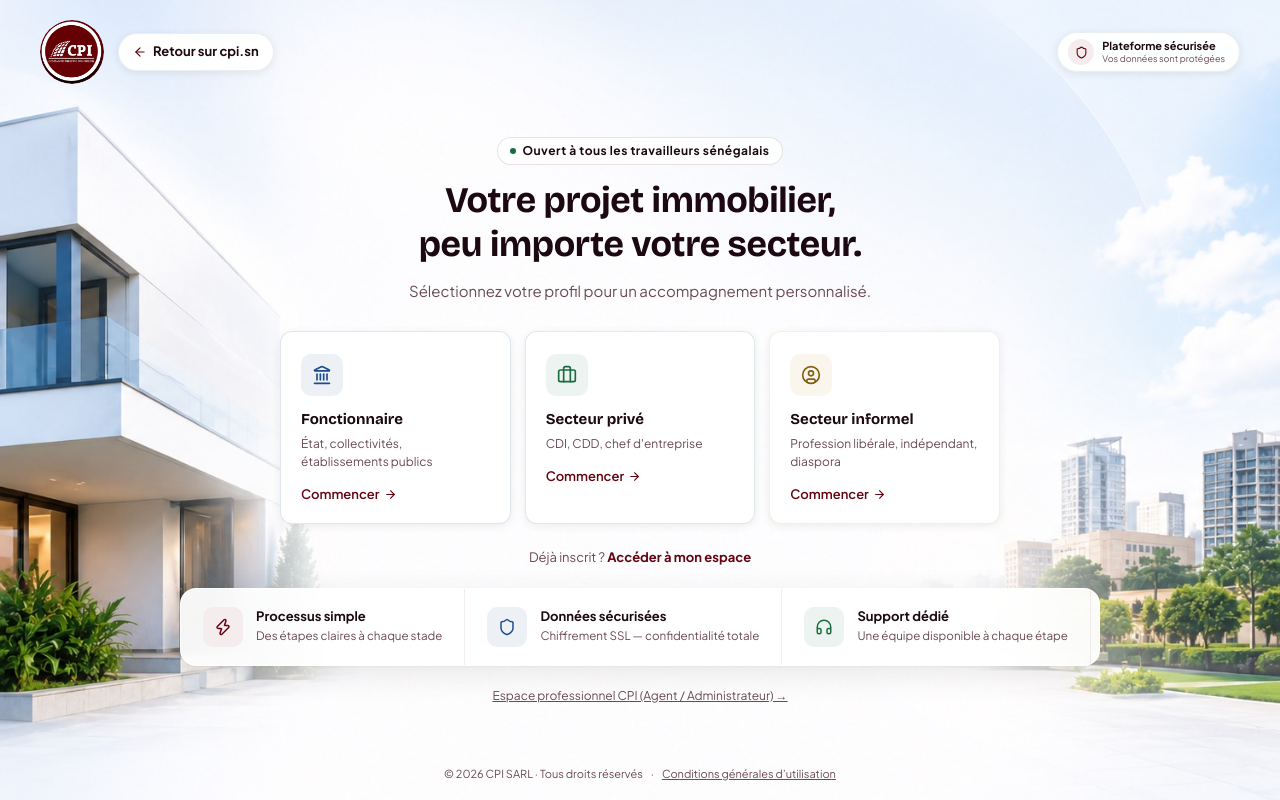
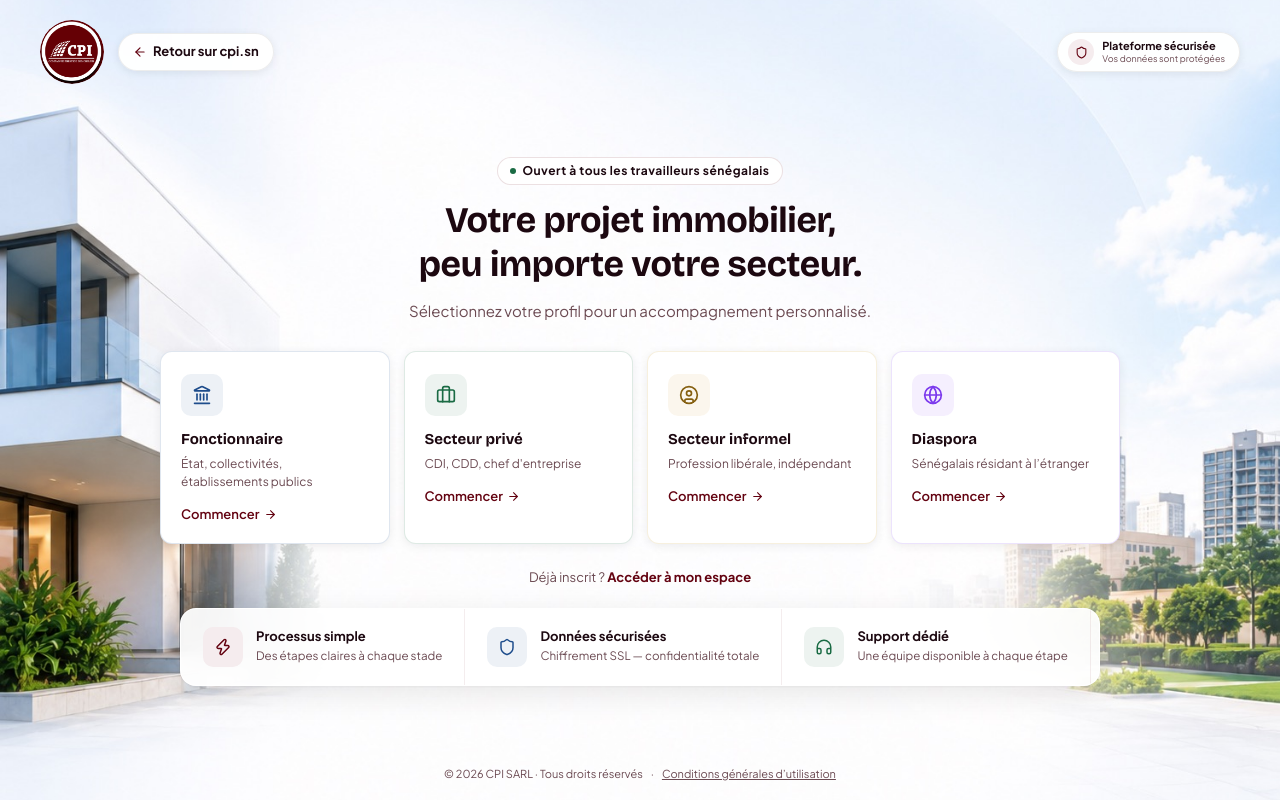
Before and after one commit to Compagnie-Prestige-Immobilier/cpi-grand-public-frontend, a React (Vite) app: page / in a window 1280 px wide. Built offline with nearby package versions, Linux system fonts and the light colour scheme.

Commit message:
feat(profile): add 'diaspora' profile type and update related logic

```diff
--- a/src/app/App.tsx
+++ b/src/app/App.tsx
@@ -21,6 +21,15 @@ export type UserRole = 'client-fonctionnaire' | 'client-public' | 'agent-cpi' |
 
 export interface AuthUser {
   role: UserRole;
+  /**
+   * Profil choisi à l'inscription (`fonctionnaire`, `prive`, `autre`,
+   * `diaspora`), `null` pour le personnel. Plus fin que `role`, qui ne
+   * distingue que fonctionnaire/public : c'est CE champ qui doit trancher un
+   * accès propre à un profil précis (voir `peutVoirSimulateur`) — `role` ne
+   * le pourrait pas sans perdre l'information dès qu'un profil autre que
+   * fonctionnaire a lui aussi besoin d'une règle qui lui est propre.
+   */
+  profileType: string | null;
   name: string;
   /** Identifiant de connexion (renvoyé par /auth/me). */
   email?: string;
@@ -75,6 +84,25 @@ function mapApiRole(role: ApiUserRole, profileType: string | null): UserRole {
 /** Espace de navigation d'un rôle : les URL ne sont pas les mêmes. */
 export function areaForRole(role: UserRole): NavArea {
   return role === 'agent-cpi' || role === 'admin' ? 'staff' : 'client';
+}
+
+/**
+ * Profils autorisés à voir le simulateur de financement — pour l'instant
+ * réservé aux fonctionnaires, à la demande de CPI. Tranché sur `profileType`
+ * et non sur `role` : `role` ne distingue que fonctionnaire/public, une seule
+ * porte binaire — ajouter `'prive'` ou `'diaspora'` ici suffirait à leur
+ * ouvrir l'accès sans y perdre les autres profils regroupés sous
+ * `client-public`. Seul point à modifier pour changer qui voit le
+ * simulateur : la navigation (`AppShell::getNavItems`), la route elle-même
+ * (fermée via `allowedNavs`, qui dérive de la même liste), la page
+ * d'atterrissage après connexion (`routes.ts::homePath`) et le raccourci du
+ * tableau de bord (`ClientDashboardHome`) s'ajustent automatiquement.
+ */
+export const PROFILS_AVEC_SIMULATEUR: readonly string[] = ['fonctionnaire'];
+
+/** Ce profil voit-il le simulateur ? */
+export function peutVoirSimulateur(profileType: string | null): boolean {
+  return profileType !== null && PROFILS_AVEC_SIMULATEUR.includes(profileType);
 }
 
 /** Vrai lorsque le navigateur est sur l'URL de retour du fournisseur Google. */
@@ -176,6 +204,7 @@ export default function App() {
     if (contexte) setAuthContexte(contexte);
     const nextUser: AuthUser = {
       role,
+      profileType: u.profileType,
       name: u.name,
       email: u.email,
       clientId: payload.role === 'client' ? (u.clientId ?? u.id) : undefined,
@@ -189,7 +218,7 @@ export default function App() {
     // d'un espace qu'il ne peut pas encore voir n'aurait aucun sens, et
     // l'écran affiché ne dépend de toute façon pas de l'URL (voir plus bas).
     if (!u.needsOnboarding && !compteBloque(nextUser)) {
-      routerNavigate(to ?? homePath(areaForRole(role)), { replace: true });
+      routerNavigate(to ?? homePath(areaForRole(role), peutVoirSimulateur(u.profileType)), { replace: true });
     }
   };
 
@@ -223,6 +252,7 @@ export default function App() {
           setNeedsOnboarding(payload.user.needsOnboarding);
           setAuthUser({
             role,
+            profileType: payload.user.profileType,
             name: payload.user.name,
             email: payload.user.email,
             clientId: payload.role === 'client' ? (payload.user.clientId ?? payload.user.id) : undefined,
@@ -266,6 +296,7 @@ export default function App() {
       // Le profil vient d'être renseigné : on recalcule le rôle du dashboard
       // (fonctionnaire vs public) à partir du profileType choisi.
       role: apiRole ? mapApiRole(apiRole, user.profileType) : prev.role,
+      profileType: user.profileType,
       name: user.name,
       email: user.email,
       clientId: apiRole === 'client' ? (user.clientId ?? user.id) : undefined,
@@ -310,7 +341,7 @@ export default function App() {
   /** Traduit l'API historique d'`AuthPage` en navigation d'URL. */
   const navigatePublic = (p: AppPage) => {
     if (p === 'dashboard') {
-      routerNavigate(authUser ? homePath(areaForRole(authUser.role)) : PUBLIC_PATHS.welcome);
+      routerNavigate(authUser ? homePath(areaForRole(authUser.role), peutVoirSimulateur(authUser.profileType)) : PUBLIC_PATHS.welcome);
       return;
     }
     routerNavigate(PUBLIC_PATHS[p]);
@@ -379,11 +410,11 @@ export default function App() {
       <Route path={PUBLIC_PATHS.terms} element={publicScreen('terms')} />
       <Route
         path={PUBLIC_PATHS.login}
-        element={authUser ? <Navigate to={homePath(areaForRole(authUser.role))} replace /> : publicScreen('login')}
+        element={authUser ? <Navigate to={homePath(areaForRole(authUser.role), peutVoirSimulateur(authUser.profileType))} replace /> : publicScreen('login')}
       />
       <Route
         path={PUBLIC_PATHS.register}
-        element={authUser ? <Navigate to={homePath(areaForRole(authUser.role))} replace /> : publicScreen('register')}
+        element={authUser ? <Navigate to={homePath(areaForRole(authUser.role), peutVoirSimulateur(authUser.profileType))} replace /> : publicScreen('register')}
       />
 
       {/*
--- a/src/app/api/endpoints.ts
+++ b/src/app/api/endpoints.ts
@@ -48,7 +48,7 @@ export interface RegisterInput {
 export interface OnboardingInput {
   phone: string;
   employer: string;
-  profile_type: 'fonctionnaire' | 'prive' | 'autre';
+  profile_type: 'fonctionnaire' | 'prive' | 'autre' | 'diaspora';
   revenus: string;
 }
 
@@ -137,7 +137,7 @@ export const auth = {
    */
   updateMonCompte: async (input: {
     name?: string; phone?: string | null; employer?: string | null;
-    profile_type?: 'fonctionnaire' | 'prive' | 'autre' | null; revenus?: string | null;
+    profile_type?: 'fonctionnaire' | 'prive' | 'autre' | 'diaspora' | null; revenus?: string | null;
   }): Promise<AuthPayload> =>
     (await api.put('/auth/mon-compte', input)).data.data,
 };
--- a/src/app/components/AppShell.tsx
+++ b/src/app/components/AppShell.tsx
@@ -13,7 +13,7 @@ import type { AuthUser, UserRole } from '../App';
 import { ClientProvider } from '../contexts/ClientContext';
 import { NavigationProvider, useNavigate } from '../contexts/NavigationContext';
 import { Navigate, useLocation } from 'react-router';
-import { areaForRole } from '../App';
+import { areaForRole, peutVoirSimulateur } from '../App';
 import { homePath } from '../routes';
 import type { ClientSummary } from '../data/demoStore';
 import { useClientsQuery, useMyProfileQuery, toClientSummary } from '../data/clientRegistry';
@@ -84,8 +84,8 @@ function getMobileTabs(role: UserRole): MobileTab[] {
   ];
 }
 
-function getMobileMoreItems(role: UserRole, hasChantier: boolean): NavItem[] {
-  const all = getNavItems(role, hasChantier);
+function getMobileMoreItems(role: UserRole, profileType: string | null, hasChantier: boolean): NavItem[] {
+  const all = getNavItems(role, profileType, hasChantier);
   const tabs = new Set(getMobileTabs(role).map(item => item.id));
   const extras = all.filter(item => !tabs.has(item.id));
   if (role === 'client-fonctionnaire' || role === 'client-public') {
@@ -94,9 +94,13 @@ function getMobileMoreItems(role: UserRole, hasChantier: boolean): NavItem[] {
   return extras;
 }
 
-function getNavItems(role: UserRole, hasChantier = false): NavItem[] {
+function getNavItems(role: UserRole, profileType: string | null, hasChantier = false): NavItem[] {
   if (role === 'client-fonctionnaire' || role === 'client-public') return [
-    { id: 'simulateur',   label: 'Simulateur',       icon: CreditCard      },
+    // Réservé aux profils listés dans `App.tsx::PROFILS_AVEC_SIMULATEUR` (le
+    // fonctionnaire, pour l'instant) — absent de la liste, l'entrée disparaît
+    // du menu ET la route se ferme d'elle-même : `allowedNavs`, plus bas dans
+    // ce fichier, dérive de `navItems`, pas d'une liste séparée à tenir à jour.
+    ...(peutVoirSimulateur(profileType) ? [{ id: 'simulateur', label: 'Simulateur', icon: CreditCard } as NavItem] : []),
     { id: 'dashboard',    label: 'Tableau de bord', icon: LayoutDashboard },
     { id: 'ma-demande',   label: 'Ma demande',       icon: FileText        },
     { id: 'mon-dossier',  label: 'Mon dossier',      icon: FolderOpen      },
@@ -476,9 +480,9 @@ function AppShellInner({ user, onLogout }: AppShellProps) {
   // la seule source que le client possède : le cache des décaissements n'est
   // alimenté que côté personnel et laissait l'entrée invisible pour tout client.
   const { hasChantier } = useChantierState();
-  const navItems = getNavItems(user.role, isClientRole && hasChantier);
+  const navItems = getNavItems(user.role, user.profileType, isClientRole && hasChantier);
   const mobileTabs = getMobileTabs(user.role);
-  const mobileMoreItems = getMobileMoreItems(user.role, isClientRole && hasChantier);
+  const mobileMoreItems = getMobileMoreItems(user.role, user.profileType, isClientRole && hasChantier);
 
   useEffect(() => {
     if (!moreOpen) return;
@@ -531,7 +535,7 @@ function AppShellInner({ user, onLogout }: AppShellProps) {
   // La racine « / » n'appartient pas à l'espace du personnel : on l'y emmène
   // chez lui plutôt que de lui présenter une 404 après connexion.
   if (activeNav === null && location.pathname === '/') {
-    return <Navigate to={homePath(areaForRole(user.role))} replace />;
+    return <Navigate to={homePath(areaForRole(user.role), peutVoirSimulateur(user.profileType))} replace />;
   }
 
   return (
--- a/src/app/components/AuthPage.tsx
+++ b/src/app/components/AuthPage.tsx
@@ -10,7 +10,7 @@ import {
   Eye, EyeOff, Shield, Zap, Headphones, Handshake, Lock,
   ChevronRight, ChevronDown, ArrowLeft, CheckSquare, Square,
   Landmark, Briefcase, UserCircle, ArrowRight, CheckCircle,
-  Mail, Building2, AlertCircle, Check,
+  Mail, Building2, AlertCircle, Check, Globe,
 } from 'lucide-react';
 import type { LucideIcon } from 'lucide-react';
 import type { AppPage } from '../App';
@@ -21,7 +21,7 @@ import cpiLogo from '../../assets/image.png';
 import ConditionsPage, { ConditionsModal } from './ConditionsPage';
 import { fondPhoto } from '../lib/images';
 
-type ProfilType = 'fonctionnaire' | 'prive' | 'autre';
+type ProfilType = 'fonctionnaire' | 'prive' | 'autre' | 'diaspora';
 
 const PROFIL_OPTIONS: {
   type: ProfilType;
@@ -62,7 +62,7 @@ const PROFIL_OPTIONS: {
   {
     type: 'autre',
     label: 'Secteur informel',
-    sub: 'Profession libérale, indépendant, diaspora',
+    sub: 'Profession libérale, indépendant',
     icon: UserCircle,
     color: 'var(--accent-text)',
     bg: 'rgba(200,146,26,0.08)',
@@ -70,6 +70,18 @@ const PROFIL_OPTIONS: {
     textColor: 'var(--foreground)',
     subColor: 'var(--muted-foreground)',
     borderColor: 'rgba(200,146,26,0.14)',
+  },
+  {
+    type: 'diaspora',
+    label: 'Diaspora',
+    sub: 'Sénégalais résidant à l’étranger',
+    icon: Globe,
+    color: '#7C3AED',
+    bg: 'rgba(124,58,237,0.08)',
+    cardBg: 'var(--card)',
+    textColor: 'var(--foreground)',
+    subColor: 'var(--muted-foreground)',
+    borderColor: 'rgba(124,58,237,0.14)',
   },
 ];
 
@@ -358,9 +370,9 @@ function WelcomeScreen({ onNavigate, onProfileSelect }: {
         {/* Profile cards */}
         <div style={{
           display: 'grid',
-          gridTemplateColumns: 'repeat(3, 1fr)',
+          gridTemplateColumns: 'repeat(4, 1fr)',
           gap: '14px',
-          width: '100%', maxWidth: '720px',
+          width: '100%', maxWidth: '960px',
           marginBottom: '20px',
           animationDelay: '80ms',
         }} className="profile-grid cpi-animate-in">
@@ -477,14 +489,6 @@ function WelcomeScreen({ onNavigate, onProfileSelect }: {
               </div>
             );
           })}
-        </div>
-
-        {/* Accès professionnel CPI */}
-        <div style={{ marginTop: '16px', textAlign: 'center' }}>
-          <button type="button" onClick={() => onNavigate('login')}
-            style={{ background: 'none', border: 'none', cursor: 'pointer', fontFamily: 'var(--font-sans)', fontSize: '0.75rem', color: 'var(--muted-foreground)', textDecoration: 'underline' }}>
-            Espace professionnel CPI (Agent / Administrateur) →
-          </button>
         </div>
 
       </main>
@@ -904,7 +908,7 @@ function RegisterScreen({ onLogin, onNavigate, initialProfile }: {
               Sélectionnez votre situation professionnelle pour un accompagnement adapté.
             </p>
 
-            <div style={{ display: 'grid', gridTemplateColumns: 'repeat(3, 1fr)', gap: '10px', marginBottom: '24px' }}>
+            <div style={{ display: 'grid', gridTemplateColumns: 'repeat(2, 1fr)', gap: '10px', marginBottom: '24px' }}>
               {PROFIL_OPTIONS.map(p => {
                 const Icon = p.icon;
                 const isHov = hovered === p.type;
--- a/src/app/components/MonProfilPage.tsx
+++ b/src/app/components/MonProfilPage.tsx
@@ -22,6 +22,19 @@ interface MonProfilPageProps {
   user: AuthUser;
   onLogout?: () => void;
 }
+
+/**
+ * Libellé du profil choisi à l'inscription — lu sur `profileType` (fin :
+ * fonctionnaire / privé / informel / diaspora), pas sur `role` (qui ne
+ * distingue que fonctionnaire/public et confondait encore récemment le
+ * secteur privé, le secteur informel et la diaspora sous un même libellé).
+ */
+const LIBELLE_PROFIL: Record<string, string> = {
+  fonctionnaire: 'Fonctionnaire',
+  prive: 'Secteur privé',
+  autre: 'Secteur informel',
+  diaspora: 'Diaspora',
+};
 
 
 // ─── Primitives ───────────────────────────────────────────────────────────────
@@ -477,7 +490,7 @@ function ClientProfile({ user }: { user: AuthUser }) {
     region: '—',
     pays: '—',
     codePostal: '—',
-    typeProfile: user.role === 'client-fonctionnaire' ? 'Fonctionnaire' : 'Secteur privé / Autre',
+    typeProfile: (user.profileType && LIBELLE_PROFIL[user.profileType]) || 'Non renseigné',
     employeur: clientData.employer,
     ministere: '—',
     fonction: clientData.fonction,
--- a/src/app/components/OnboardingPage.tsx
+++ b/src/app/components/OnboardingPage.tsx
@@ -1,16 +1,17 @@
 import { useState, useId } from 'react';
-import { Landmark, Briefcase, UserCircle, Lock, Check, AlertCircle } from 'lucide-react';
+import { Landmark, Briefcase, UserCircle, Globe, Lock, Check, AlertCircle } from 'lucide-react';
 import type { LucideIcon } from 'lucide-react';
 import { auth, type UserData, type OnboardingInput } from '../api/endpoints';
 import { apiErrorMessage } from '../api/client';
 import { schemaOnboarding, erreursDe } from '../lib/schemas';
 
-type ProfilType = 'fonctionnaire' | 'prive' | 'autre';
+type ProfilType = 'fonctionnaire' | 'prive' | 'autre' | 'diaspora';
 
 const PROFIL_OPTIONS: { type: ProfilType; label: string; icon: LucideIcon }[] = [
   { type: 'fonctionnaire', label: 'Fonctionnaire', icon: Landmark },
   { type: 'prive', label: 'Secteur privé', icon: Briefcase },
   { type: 'autre', label: 'Secteur informel', icon: UserCircle },
+  { type: 'diaspora', label: 'Diaspora', icon: Globe },
 ];
 
 const REVENUS_OPTIONS = [
@@ -123,7 +124,7 @@ export default function OnboardingPage({ userName, onComplete, onLogout }: {
         <form onSubmit={handleSubmit} style={{ display: 'flex', flexDirection: 'column', gap: 14 }}>
           <div style={{ display: 'flex', flexDirection: 'column', gap: 5 }}>
             <span id={idProfil} style={labelStyle}>Votre profil *</span>
-            <div role="radiogroup" aria-labelledby={idProfil} aria-invalid={Boolean(erreurs.profile_type) || undefined} style={{ display: 'grid', gridTemplateColumns: 'repeat(3, 1fr)', gap: 8 }}>
+            <div role="radiogroup" aria-labelledby={idProfil} aria-invalid={Boolean(erreurs.profile_type) || undefined} style={{ display: 'grid', gridTemplateColumns: 'repeat(2, 1fr)', gap: 8 }}>
               {PROFIL_OPTIONS.map(p => {
                 const Icon = p.icon;
                 const active = profil === p.type;
--- a/src/app/lib/schemas.ts
+++ b/src/app/lib/schemas.ts
@@ -129,12 +129,12 @@ export type Inscription = z.infer<typeof schemaInscription>;
 
 /**
  * POST /auth/onboarding — `phone: required|string`, `employer: required|string`,
- * `profile_type: required|in:fonctionnaire,prive,autre`, `revenus: required|string`.
+ * `profile_type: required|in:fonctionnaire,prive,autre,diaspora`, `revenus: required|string`.
  */
 export const schemaOnboarding = z.object({
   phone: telephoneSenegal,
   employer: texteRequis(255, "L'employeur"),
-  profile_type: z.enum(['fonctionnaire', 'prive', 'autre'] as const, {
+  profile_type: z.enum(['fonctionnaire', 'prive', 'autre', 'diaspora'] as const, {
     message: 'Sélectionnez votre situation professionnelle.',
   }),
   revenus: z.string().min(1, 'Sélectionnez une tranche de revenus.'),
```
Also changed, not shown: src/app/components/ClientDashboardHome.tsx (+5 -2 lines), src/app/routes.ts (+12 -5 lines).
